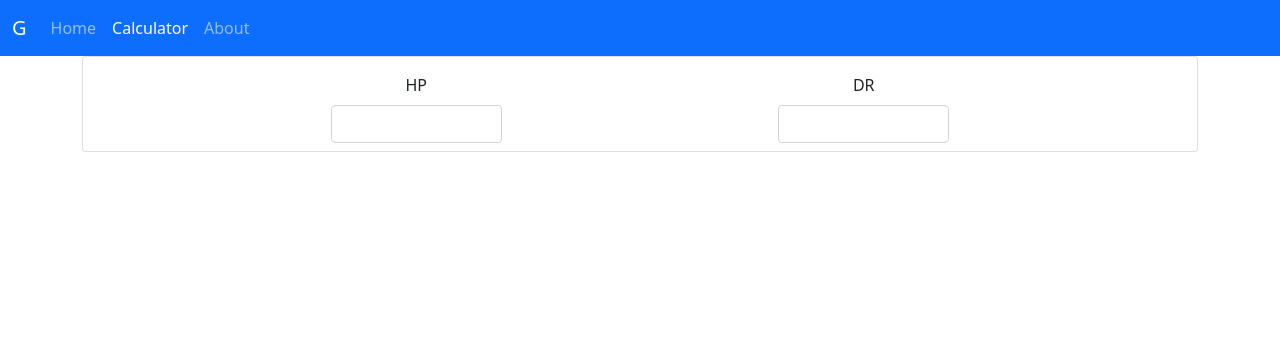
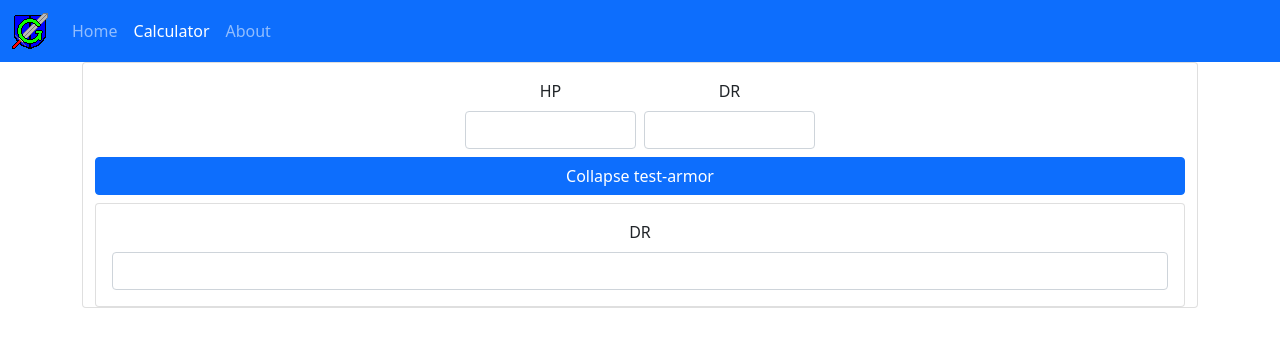
Before and after one commit to Curlyfries13/gurps-tools, a React app: page /calc in a window 1280 px wide. Shown: the top 346 px of the page. Built offline with nearby package versions, Linux system fonts and the light colour scheme.

Commit message:
Test default Bootstrap
* test default boostrap on armor component and navbar
  * if bundle size is noticibly smaller with alternate libraries then
  migrate

Stat: 514.26GB
Parsed: 244.45
Gzipped size: 77.61

```diff
--- /dev/null
+++ b/src/components/calc/ArmorForm.js
@@ -0,0 +1,36 @@
+import React, { useState } from 'react';
+// centralize this dependency
+import { Dropdown } from 'bootstrap';
+
+import TextInput from '../common/TextInput';
+
+const ArmorForm = ({ name, id }) => {
+  return (
+    <div className='container'>
+      <div className='row mb-2'>
+        <button
+          className='btn btn-primary'
+          type='button'
+          data-bs-toggle='collapse'
+          data-bs-target={'#' + id}
+          aria-expanded='true'
+          aria-controls={id}
+        >
+          {'Collapse ' + name}
+        </button>
+      </div>
+      <div className={'row collapse.show'} id={id}>
+        <div className='card card-body'>
+          <TextInput
+            name={'DR ' + name}
+            id={id + '-DR'}
+            label='DR'
+            accLabel={name + ' Damage Resistence'}
+          />
+        </div>
+      </div>
+    </div>
+  );
+};
+
+export default ArmorForm;
--- a/src/components/calc/CalcForm.js
+++ b/src/components/calc/CalcForm.js
@@ -1,16 +1,16 @@
 import React from 'react';
 
 import TextInput from '../common/TextInput';
+import ArmorForm from './ArmorForm';
 
 const CalcForm = ({}) => {
   return (
     <div className='container card'>
       <div className='row g-2 m-2 justify-content-center'>
-        <div className='col-2'>
+        <div className='col-md-2 col-6'>
           <TextInput name='HP' id='HP' label='HP' accLabel='Hit Points' />
         </div>
-        <div className='col-3'></div>
-        <div className='col-2'>
+        <div className='col-md-2 col-6 '>
           <TextInput
             name='DR'
             id='DR-sum'
@@ -19,6 +19,7 @@ const CalcForm = ({}) => {
           />
         </div>
       </div>
+      <ArmorForm name='test-armor' id='test-armor-1' />
     </div>
   );
 };
--- a/src/components/common/Header.js
+++ b/src/components/common/Header.js
@@ -1,17 +1,19 @@
 import React from 'react';
+// TODO: figure out if we can / should scrap this dependency
 import { Dropdown } from 'bootstrap';
 
 import { NavLink } from 'react-router-dom';
 import { AboutPage } from '../about/About';
+import brandLogo from '../../assets/g-damage-logo-2.svg';
 
 const Header = () => {
   const activeClassName = 'active';
 
   return (
-    <nav className='navbar navbar-expand-lg navbar-dark bg-primary'>
+    <nav className='navbar navbar-expand-md navbar-dark bg-primary'>
       <div className='container-fluid'>
         <NavLink className='navbar-brand' to='/'>
-          G
+          <img src={brandLogo} min-width='50' alt='g-damage-calc logo' />
         </NavLink>
         <button
           className='navbar-toggler btn'
--- a/webpack.config.dev.js
+++ b/webpack.config.dev.js
@@ -28,7 +28,7 @@ module.exports = {
     }),
     new HtmlWebpackPlugin({
       template: 'src/index.html',
-      favicon: 'src/g-damage-logo-2.svg',
+      favicon: 'src/assets/g-damage-logo-2.svg',
     }),
   ],
   module: {
@@ -46,6 +46,10 @@ module.exports = {
         test: /\.(woff|woff2|eot|ttf|otf)$/i,
         type: 'asset/resource',
       },
+      {
+        test: /\.svg$/,
+        type: 'asset/inline',
+      },
     ],
   },
 };
```
Also changed, not shown: package.json (+11 -1 lines), webpack.config.prod.js (added, +83 -0 lines), src/assets/g-damage-logo-2.svg (added), 1 other file (tests, documents, lock files or other folders).
